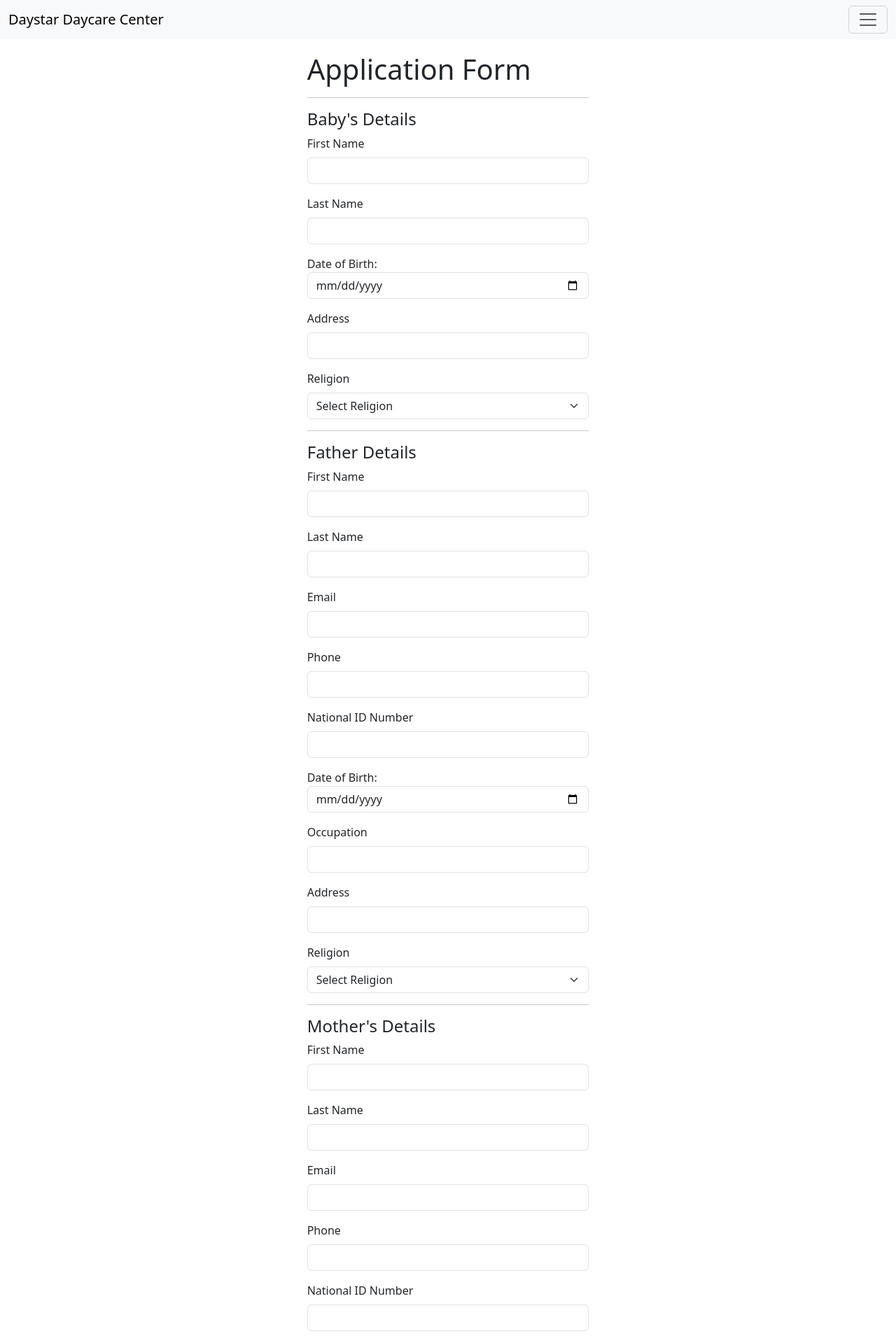
After one commit to martinbongani/daystarmartinbongani, a web app: file pages/babyapplication.html in a window 1280 px wide. The commit adds this page. Shown: the top 1919 px of the page at 70% size. Run offline with its HTML, style and script files only (its server is not run), Linux system fonts and the light colour scheme.

Commit message:
login and baby application form

```diff
--- a/css/style.css
+++ b/css/style.css
@@ -9,10 +9,15 @@ margin: auto;
 text-align: center;
 }
 
-#login-cred {
+#form {
 text-align: left;
-padding-top: 20px;
+padding: 0 0 70px 0;
 
+}
+
+span.psw {
+  display: block;
+  float: right;
 }
 
 .button-container {
@@ -87,7 +92,7 @@ padding-top: 20px;
   .container-shop {
     max-width: 800px;
     margin: auto;
-    padding: 70px 20px;
+    padding: 70px 0 5px 0;
 }
 
 #products {
--- /dev/null
+++ b/pages/babyapplication.html
@@ -0,0 +1,156 @@
+<!DOCTYPE html>
+<html lang="en">
+<head>
+    <meta charset="UTF-8">
+    <meta name="viewport" content="width=device-width, initial-scale=1.0">
+    <title>Document</title>
+</head>
+<link rel="stylesheet" href="/css/style.css" />
+<link rel="stylesheet" href="/css/bootstrap/css/bootstrap.css" />
+<link
+  rel="stylesheet"
+  href="https://cdnjs.cloudflare.com/ajax/libs/font-awesome/4.7.0/css/font-awesome.min.css" />
+
+
+
+<body>
+    <div w3-include-html="/pages/navbar.html"></div>
+
+    <div class="container-shop"></div>
+
+    <form id="form">
+      <div class="container col-4">
+        <h1>Application Form</h1>
+        <hr>
+        <h4>Baby's Details</h4>
+       <div class="mb-3">
+         <label for="firstName" class="form-label">First Name</label>
+         <input type="text" class="form-control" id="exampleInputFirstName" aria-describedby="emailHelp" required>
+       </div>
+       <div class="mb-3">
+         <label for="lastName" class="form-label">Last Name</label>
+         <input type="text" class="form-control" id="exampleInputLastName" required>
+       </div>
+
+       <div class="mb-3">
+         <label class="birthday" for="exampleCheck1">Date of Birth:</label>
+         <input type="date" class="form-control" id="exampleDOB" required>
+       </div>
+      <div class="mb-3">
+        <label for="address" class="form-label">Address</label>
+        <input type="text" class="form-control" id="exampleInputAddress" aria-describedby="emailHelp" required>
+      </div>
+      <div class="mb-3">
+      <label for="religion" class="form-label">Religion</label>
+      <select class="form-select" aria-label="Default select example" required>
+        <option value="">Select Religion</option>
+        <option value="1">Christianity</option>
+        <option value="2">Islam</option>
+        <option value="3">Others</option>
+      </select>
+    </div>
+<hr>
+        <h4>Father Details</h4>
+       <div class="mb-3">
+         <label for="firstName" class="form-label">First Name</label>
+         <input type="text" class="form-control" id="exampleInputFirstName" aria-describedby="emailHelp" required>
+       </div>
+       <div class="mb-3">
+         <label for="lastName" class="form-label">Last Name</label>
+         <input type="text" class="form-control" id="exampleInputLastName" required>
+       </div>
+       <div class="mb-3">
+         <label for="email" class="form-label">Email</label>
+         <input type="email" class="form-control" id="exampleInputEmail1" aria-describedby="emailHelp" required>
+       </div>
+       <div class="mb-3">
+        <label for="phone" class="form-label">Phone</label>
+        <input type="tel" class="form-control" id="exampleInputPhone" aria-describedby="emailHelp" required>
+      </div>
+       <div class="mb-3">
+        <label for="nin" class="form-label">National ID Number</label>
+        <input type="text" class="form-control" id="exampleInputNIN" aria-describedby="emailHelp" required>
+      </div>
+
+       <div class="mb-3">
+         <label class="birthday" for="exampleCheck1">Date of Birth:</label>
+         <input type="date" class="form-control" id="exampleDOB" required>
+       </div>
+       <div class="mb-3">
+        <label for="occupation" class="form-label">Occupation</label>
+        <input type="text" class="form-control" id="exampleInputOccupation" aria-describedby="emailHelp" required>
+      </div>
+      <div class="mb-3">
+        <label for="address" class="form-label">Address</label>
+        <input type="text" class="form-control" id="exampleInputAddress" aria-describedby="emailHelp" required>
+      </div>
+      <div class="mb-3">
+      <label for="religion" class="form-label">Religion</label>
+      <select class="form-select" aria-label="Default select example" required>
+        <option value="">Select Religion</option>
+        <option value="1">Christianity</option>
+        <option value="2">Islam</option>
+        <option value="3">Others</option>
+      </select>
+    </div>
+
+<hr>
+
+    <h4>Mother's Details</h4>
+    <div class="mb-3">
+      <label for="firstName" class="form-label">First Name</label>
+      <input type="text" class="form-control" id="exampleInputFirstName" aria-describedby="emailHelp" required>
+    </div>
+    <div class="mb-3">
+      <label for="lastName" class="form-label">Last Name</label>
+      <input type="text" class="form-control" id="exampleInputLastName" required>
+    </div>
+    <div class="mb-3">
+      <label for="email" class="form-label">Email</label>
+      <input type="email" class="form-control" id="exampleInputEmail1" aria-describedby="emailHelp" required>
+    </div>
+    <div class="mb-3">
+     <label for="phone" class="form-label">Phone</label>
+     <input type="tel" class="form-control" id="exampleInputPhone" aria-describedby="emailHelp" required>
+   </div>
+    <div class="mb-3">
+     <label for="nin" class="form-label">National ID Number</label>
+     <input type="text" class="form-control" id="exampleInputNIN" aria-describedby="emailHelp" required>
+   </div>
+
+    <div class="mb-3">
+      <label class="birthday" for="exampleCheck1">Date of Birth:</label>
+      <input type="date" class="form-control" id="exampleDOB" required>
+    </div>
+    <div class="mb-3">
+     <label for="occupation" class="form-label">Occupation</label>
+     <input type="text" class="form-control" id="exampleInputOccupation" aria-describedby="emailHelp" required>
+   </div>
+   <div class="mb-3">
+     <label for="address" class="form-label">Address</label>
+     <input type="text" class="form-control" id="exampleInputAddress" aria-describedby="emailHelp" required>
+   </div>
+   <div class="mb-3">
+   <label for="religion" class="form-label">Religion</label>
+   <select class="form-select" aria-label="Default select example" required>
+     <option value="">Select Religion</option>
+     <option value="1">Christianity</option>
+     <option value="2">Islam</option>
+     <option value="3">Others</option>
+   </select>
+ </div>
+ <button type="submit" class="btn btn-primary col-12">Submit Application</button>
+
+      </div>
+    </form>
+
+
+
+
+    <div w3-include-html="/pages/footer.html"></div>
+    <script src="/js/shop.js"></script>
+    <script src="/css/bootstrap/js/bootstrap.bundle.js"></script>
+    <script src="/js/add.js"></script>
+
+</body>
+</html>
```
Also changed, not shown: index.html (+2 -22 lines), pages/baby.html (deleted, +0 -31 lines), pages/login.html (+50 -22 lines).
